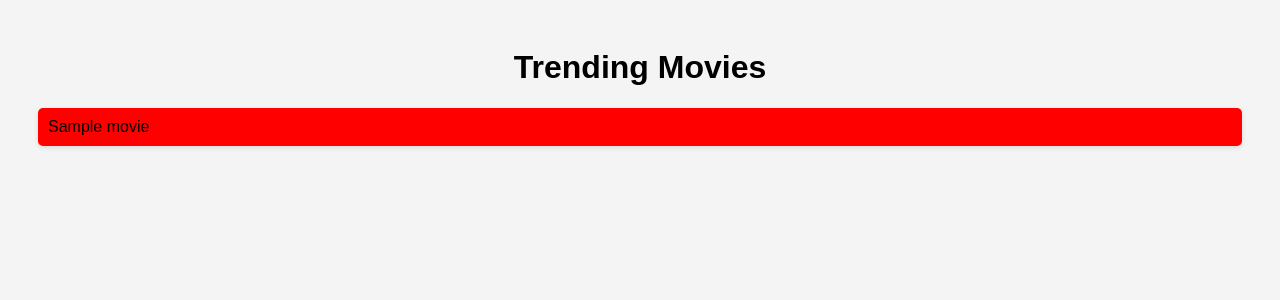
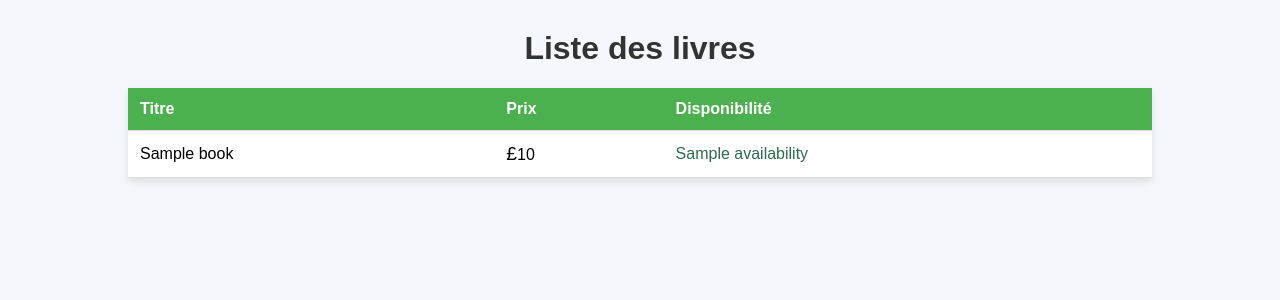
Before and after one commit to JossuaBELINCOVAREL/OpenWeather_scrap, a Flask app: template templates/index.html in a window 1280 px wide. Shown: the top 300 px of the page. Run offline with Flask 3, Linux system fonts and the light colour scheme; the template is opened without the code that fills it: most values are stand-ins (such as "Sample title", 1, 10 or a date in 2020).

Commit message:
Change the program... now, we make scrapping book

```diff
--- a/app.py
+++ b/app.py
@@ -1,16 +1,43 @@
 from flask import Flask, render_template
-from scraper import get_trending_movies
-
-# import de la fonction get_trending_movies qui va scrapper les films
+import requests
+from bs4 import BeautifulSoup
+import pandas as pd
 
 app = Flask(__name__)
 
-@app.route('/') # route pour afficher la page HTML avec la liste des films
+def get_books_data():
+    url = "https://books.toscrape.com/"
+    response = requests.get(url)
+
+    if response.status_code != 200:
+        print("Erreur de requête", response.status_code)
+        return None
+
+    soup = BeautifulSoup(response.text, 'html.parser')
+
+    books = []
+
+    # Scraping des livres
+    for book in soup.find_all('article', class_='product_pod'):
+        title = book.find('h3').find('a')['title']
+        price = book.find('p', class_='price_color').text
+        availability = book.find('p', class_='instock availability').text.strip()
+
+        books.append({
+            'Title': title,
+            'Price': price,
+            'Availability': availability
+        })
+
+    return books
+
+@app.route('/')
 def index():
-    trending_movies = get_trending_movies()
-    return render_template('index.html', movies=trending_movies)
-    # trending_movies = ["Movie 1", "Movie 2", "Movie 3"]
-    # return render_template('index.html', movies=trending_movies)
+    books = get_books_data()
+    if books:
+        return render_template('index.html', books=books)
+    else:
+        return "Erreur lors de la récupération des données"
 
 if __name__ == '__main__':
     app.run(debug=True)
--- a/templates/index.html
+++ b/templates/index.html
@@ -1,17 +1,82 @@
 <!DOCTYPE html>
-<html lang="en">
+<html lang="fr">
 <head>
     <meta charset="UTF-8">
     <meta name="viewport" content="width=device-width, initial-scale=1.0">
-    <title>Trending Movies</title>
-    <link rel="stylesheet" href="{{ url_for('static', filename='style.css') }}">
+    <title>Livres - Books to Scrape</title>
+    <link rel="stylesheet" href="https://cdnjs.cloudflare.com/ajax/libs/font-awesome/6.0.0-beta3/css/all.min.css"> <!-- FontAwesome pour des icônes modernes -->
+    <style>
+        body {
+            font-family: 'Arial', sans-serif;
+            background-color: #f4f7fc;
+            margin: 0;
+            padding: 0;
+            box-sizing: border-box;
+        }
+
+        h1 {
+            text-align: center;
+            margin-top: 30px;
+            color: #333;
+            font-size: 2em;
+        }
+
+        table {
+            width: 80%;
+            margin: 20px auto;
+            border-collapse: collapse;
+            box-shadow: 0 4px 8px rgba(0, 0, 0, 0.1);
+            background-color: #fff;
+        }
+
+        th, td {
+            padding: 12px;
+            text-align: left;
+            border-bottom: 1px solid #ddd;
+        }
+
+        th {
+            background-color: #4CAF50;
+            color: white;
+        }
+
+        tr:hover {
+            background-color: #f1f1f1;
+        }
+
+        .price {
+            font-weight: bold;
+            color: #2d6a4f;
+        }
+
+        .availability {
+            color: #2d6a4f;
+        }
+
+        .price-symbol {
+            font-size: 1.2em;
+        }
+    </style>
 </head>
 <body>
-    <h1>Trending Movies</h1>
-    <ul>
-        {% for movie in movies %}
-            <li>{{ movie }}</li>
-        {% endfor %}
-    </ul>
+    <h1>Liste des livres</h1>
+    <table>
+        <thead>
+            <tr>
+                <th>Titre</th>
+                <th>Prix</th>
+                <th>Disponibilité</th>
+            </tr>
+        </thead>
+        <tbody>
+            {% for book in books %}
+            <tr>
+                <td>{{ book.Title }}</td>
+                <td><span class="price-symbol">£</span>{{ book.Price }}</td>
+                <td class="availability">{{ book.Availability }}</td>
+            </tr>
+            {% endfor %}
+        </tbody>
+    </table>
 </body>
 </html>
```
Also changed, not shown: scraper.py (+29 -20 lines).
